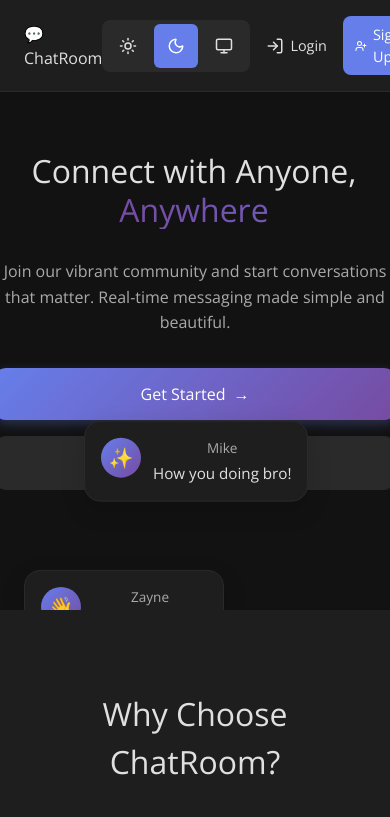
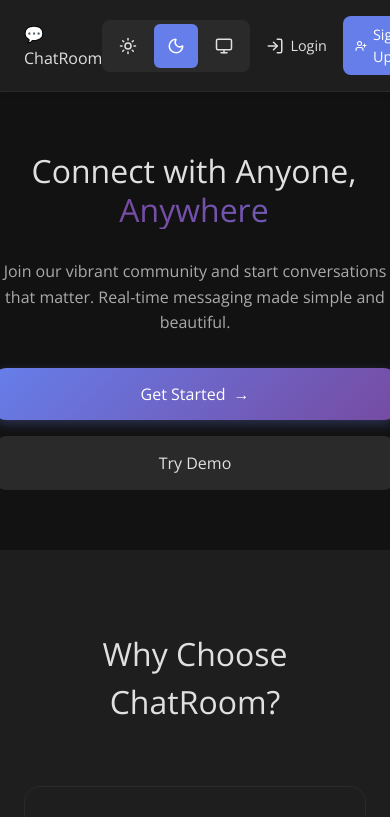
Before and after one commit to zakzak45/TheChat, a React (Vite) app in the folder Frontend/chat/: page / in a window 390 px wide. Shown: the top 817 px of the page. Built offline with nearby package versions, Linux system fonts and the light colour scheme.

Commit message:
last commit3

```diff
--- a/Frontend/chat/src/HomePage.jsx
+++ b/Frontend/chat/src/HomePage.jsx
@@ -15,7 +15,7 @@ const HomePage = () => {
 
   useEffect(() => {
     document.body.setAttribute('data-theme', theme);
-  }, []);
+  }, [theme]);
 
   const features = [
     {
@@ -103,29 +103,6 @@ const HomePage = () => {
             </a>
           </div>
         </div>
-        <div className="hero-visual">
-          <div className="chat-bubble bubble-1">
-            <div className="bubble-avatar">👋</div>
-            <div className="bubble-content">
-              <strong>Zayne</strong>
-              <p>Sup!</p>
-            </div>
-          </div>
-          <div className="chat-bubble bubble-2">
-            <div className="bubble-avatar">🎉</div>
-            <div className="bubble-content">
-              <strong>Goat</strong>
-              <p>This is cool!</p>
-            </div>
-          </div>
-          <div className="chat-bubble bubble-3">
-            <div className="bubble-avatar">✨</div>
-            <div className="bubble-content">
-              <strong>Mike</strong>
-              <p>How you doing bro!</p>
-            </div>
-          </div>
-        </div>
       </section>
 
       {/* Features Section */}
--- a/Frontend/chat/src/homepage.css
+++ b/Frontend/chat/src/homepage.css
@@ -170,7 +170,8 @@ body[data-theme="auto"] {
   align-items: center;
   justify-content: space-between;
   padding: 0 24px;
-  height: calc(100vh - 72px); /* Full viewport height minus navbar */
+  height: calc(100vh - 72px);
+  /* Full viewport height minus navbar */
   width: 100vw;
   background: var(--bg-primary);
   margin: 0;
@@ -193,20 +194,33 @@ body[data-theme="auto"] {
   display: inline-block;
   white-space: nowrap;
   overflow: hidden;
-  border-right: 2px solid var(--text-primary); /* Cursor */
+  border-right: 2px solid var(--text-primary);
+  /* Cursor */
   animation: typing 2.5s steps(22, end) 0.5s forwards, blink 0.7s step-end infinite;
 }
 
 /* Typing keyframes */
 @keyframes typing {
-  from { width: 0; }
-  to { width: 22ch; } /* "Connect with Anyone," = 22 characters */
+  from {
+    width: 0;
+  }
+
+  to {
+    width: 22ch;
+  }
+
+  /* "Connect with Anyone," = 22 characters */
 }
 
 /* Blinking cursor */
 @keyframes blink {
-  50% { border-color: transparent; }
-  100% { border-color: var(--text-primary); }
+  50% {
+    border-color: transparent;
+  }
+
+  100% {
+    border-color: var(--text-primary);
+  }
 }
 
 
@@ -220,9 +234,17 @@ body[data-theme="auto"] {
 }
 
 @keyframes gradientMove {
-  0% { background-position: 0% 50%; }
-  50% { background-position: 100% 50%; }
-  100% { background-position: 0% 50%; }
+  0% {
+    background-position: 0% 50%;
+  }
+
+  50% {
+    background-position: 100% 50%;
+  }
+
+  100% {
+    background-position: 0% 50%;
+  }
 }
 
 .hero-description {
@@ -287,113 +309,222 @@ body[data-theme="auto"] {
   transform: translateX(4px);
 }
 
-/* Hero Visual */
-.hero-visual {
-  flex: 1;
-  position: relative;
-  height: 100%;
+/* Hero Visual - Removed floating bubbles */
+
+/* Features Section */
+.features-section {
+  padding: 80px 24px;
+  background: var(--bg-secondary);
+  width: 100vw;
+}
+
+.section-title {
+  text-align: center;
+  font-size: 2.5rem;
+  font-weight: 700;
+  margin: 0 0 60px 0;
+  color: var(--text-primary);
+}
+
+.features-grid {
+  display: grid;
+  grid-template-columns: repeat(auto-fit, minmax(250px, 1fr));
+  gap: 32px;
+  max-width: 1200px;
+  margin: 0 auto;
+}
+
+.feature-card {
+  background: var(--card-bg);
+  padding: 32px;
+  border-radius: 16px;
+  border: 1px solid var(--border-color);
+  transition: all 0.3s;
+  text-align: center;
+}
+
+.feature-card:hover {
+  transform: translateY(-8px);
+  box-shadow: 0 12px 24px rgba(0, 0, 0, 0.15);
+}
+
+.feature-icon {
+  width: 64px;
+  height: 64px;
+  margin: 0 auto 20px;
+  background: linear-gradient(135deg, var(--gradient-start), var(--gradient-end));
+  border-radius: 16px;
   display: flex;
   align-items: center;
   justify-content: center;
+  color: white;
 }
 
-.chat-bubble {
-  position: absolute;
-  background: var(--card-bg);
-  border-radius: 16px;
-  padding: 16px;
-  box-shadow: 0 8px 24px rgba(0, 0, 0, 0.15);
-  display: flex;
-  gap: 12px;
-  min-width: 250px;
-  border: 1px solid var(--border-color);
-  animation: float 3s ease-in-out infinite;
+.feature-title {
+  font-size: 1.25rem;
+  font-weight: 600;
+  margin: 0 0 12px 0;
+  color: var(--text-primary);
 }
 
-.bubble-1 { top: 20px; left: 0; animation-delay: 0s; }
-.bubble-2 { top: 140px; right: 20px; animation-delay: 1s; }
-.bubble-3 { bottom: 40px; left: 60px; animation-delay: 2s; }
-
-@keyframes float {
-  0%, 100% { transform: translateY(0); }
-  50% { transform: translateY(-10px); }
+.feature-description {
+  font-size: 0.95rem;
+  line-height: 1.6;
+  color: var(--text-secondary);
+  margin: 0;
 }
 
-.bubble-avatar {
-  width: 40px;
-  height: 40px;
-  border-radius: 50%;
+/* CTA Section */
+.cta-section {
+  padding: 100px 24px;
   background: linear-gradient(135deg, var(--gradient-start), var(--gradient-end));
-  display: flex;
-  align-items: center;
-  justify-content: center;
-  font-size: 1.25rem;
-  flex-shrink: 0;
+  text-align: center;
+  width: 100vw;
 }
 
-.bubble-content {
-  flex: 1;
+.cta-content {
+  max-width: 700px;
+  margin: 0 auto;
 }
 
-.bubble-content strong {
-  display: block;
-  font-size: 0.85rem;
-  color: var(--text-secondary);
-  margin-bottom: 4px;
+.cta-title {
+  font-size: 2.5rem;
+  font-weight: 700;
+  margin: 0 0 16px 0;
+  color: white;
 }
 
-.bubble-content p {
-  margin: 0;
-  color: var(--text-primary);
-  font-size: 0.95rem;
+.cta-description {
+  font-size: 1.25rem;
+  margin: 0 0 32px 0;
+  color: rgba(255, 255, 255, 0.9);
 }
 
-/* Features Section */
-.features-section { padding: 80px 24px; background: var(--bg-secondary); width: 100vw; }
-.section-title { text-align: center; font-size: 2.5rem; font-weight: 700; margin: 0 0 60px 0; color: var(--text-primary); }
-.features-grid { display: grid; grid-template-columns: repeat(auto-fit, minmax(250px, 1fr)); gap: 32px; max-width: 1200px; margin: 0 auto; }
-.feature-card { background: var(--card-bg); padding: 32px; border-radius: 16px; border: 1px solid var(--border-color); transition: all 0.3s; text-align: center; }
-.feature-card:hover { transform: translateY(-8px); box-shadow: 0 12px 24px rgba(0, 0, 0, 0.15); }
-.feature-icon { width: 64px; height: 64px; margin: 0 auto 20px; background: linear-gradient(135deg, var(--gradient-start), var(--gradient-end)); border-radius: 16px; display: flex; align-items: center; justify-content: center; color: white; }
-.feature-title { font-size: 1.25rem; font-weight: 600; margin: 0 0 12px 0; color: var(--text-primary); }
-.feature-description { font-size: 0.95rem; line-height: 1.6; color: var(--text-secondary); margin: 0; }
+.cta-section .btn {
+  background: white;
+  color: var(--accent-color);
+}
 
-/* CTA Section */
-.cta-section { padding: 100px 24px; background: linear-gradient(135deg, var(--gradient-start), var(--gradient-end)); text-align: center; width: 100vw; }
-.cta-content { max-width: 700px; margin: 0 auto; }
-.cta-title { font-size: 2.5rem; font-weight: 700; margin: 0 0 16px 0; color: white; }
-.cta-description { font-size: 1.25rem; margin: 0 0 32px 0; color: rgba(255, 255, 255, 0.9); }
-.cta-section .btn { background: white; color: var(--accent-color); }
-.cta-section .btn:hover { transform: translateY(-2px); box-shadow: 0 8px 16px rgba(0, 0, 0, 0.2); }
+.cta-section .btn:hover {
+  transform: translateY(-2px);
+  box-shadow: 0 8px 16px rgba(0, 0, 0, 0.2);
+}
 
 /* Footer */
-.footer { background: var(--bg-secondary); padding: 60px 24px 20px; border-top: 1px solid var(--border-color); width: 100vw; }
-.footer-content { max-width: 1200px; margin: 0 auto 40px; display: grid; grid-template-columns: repeat(auto-fit, minmax(200px, 1fr)); gap: 40px; }
-.footer-section .logo { font-size: 1.25rem; font-weight: 600; margin-bottom: 12px; color: var(--text-primary); }
-.footer-text { color: var(--text-secondary); line-height: 1.6; margin: 0; }
-.footer-title { font-size: 1rem; font-weight: 600; margin: 0 0 16px 0; color: var(--text-primary); }
-.footer-link { display: block; color: var(--text-secondary); text-decoration: none; margin-bottom: 10px; transition: color 0.2s; }
-.footer-link:hover { color: var(--accent-color); }
-.footer-bottom { text-align: center; padding-top: 20px; border-top: 1px solid var(--border-color); color: var(--text-tertiary); font-size: 0.9rem; }
-.footer-bottom p { margin: 0; }
+.footer {
+  background: var(--bg-secondary);
+  padding: 60px 24px 20px;
+  border-top: 1px solid var(--border-color);
+  width: 100vw;
+}
+
+.footer-content {
+  max-width: 1200px;
+  margin: 0 auto 40px;
+  display: grid;
+  grid-template-columns: repeat(auto-fit, minmax(200px, 1fr));
+  gap: 40px;
+}
+
+.footer-section .logo {
+  font-size: 1.25rem;
+  font-weight: 600;
+  margin-bottom: 12px;
+  color: var(--text-primary);
+}
+
+.footer-text {
+  color: var(--text-secondary);
+  line-height: 1.6;
+  margin: 0;
+}
+
+.footer-title {
+  font-size: 1rem;
+  font-weight: 600;
+  margin: 0 0 16px 0;
+  color: var(--text-primary);
+}
+
+.footer-link {
+  display: block;
+  color: var(--text-secondary);
+  text-decoration: none;
+  margin-bottom: 10px;
+  transition: color 0.2s;
+}
+
+.footer-link:hover {
+  color: var(--accent-color);
+}
+
+.footer-bottom {
+  text-align: center;
+  padding-top: 20px;
+  border-top: 1px solid var(--border-color);
+  color: var(--text-tertiary);
+  font-size: 0.9rem;
+}
+
+.footer-bottom p {
+  margin: 0;
+}
 
 /* Responsive Design */
 @media (max-width: 968px) {
-  .hero-section { flex-direction: column; text-align: center; padding: 60px 24px; height: auto; }
-  .hero-title { font-size: 2.5rem; }
-  .hero-buttons { justify-content: center; }
-  .hero-visual { height: 300px; width: 100%; }
-  .chat-bubble { min-width: 200px; }
+  .hero-section {
+    flex-direction: column;
+    text-align: center;
+    padding: 60px 24px;
+    height: auto;
+  }
+
+  .hero-title {
+    font-size: 2.5rem;
+  }
+
+  .hero-buttons {
+    justify-content: center;
+  }
 }
 
 @media (max-width: 640px) {
-  .hero-title { font-size: 2rem; }
-  .hero-description { font-size: 1rem; }
-  .section-title { font-size: 2rem; }
-  .cta-title { font-size: 2rem; }
-  .nav-right { gap: 8px; }
-  .nav-link { padding: 8px 12px; font-size: 0.9rem; }
-  .hero-buttons { flex-direction: column; }
-  .btn { width: 100%; justify-content: center; }
-  .footer-content { grid-template-columns: 1fr; gap: 30px; }
+  .hero-title {
+    font-size: 2rem;
+  }
+
+  .hero-description {
+    font-size: 1rem;
+  }
+
+  .section-title {
+    font-size: 2rem;
+  }
+
+  .cta-title {
+    font-size: 2rem;
+  }
+
+  .nav-right {
+    gap: 8px;
+  }
+
+  .nav-link {
+    padding: 8px 12px;
+    font-size: 0.9rem;
+  }
+
+  .hero-buttons {
+    flex-direction: column;
+  }
+
+  .btn {
+    width: 100%;
+    justify-content: center;
+  }
+
+  .footer-content {
+    grid-template-columns: 1fr;
+    gap: 30px;
+  }
 }
```
